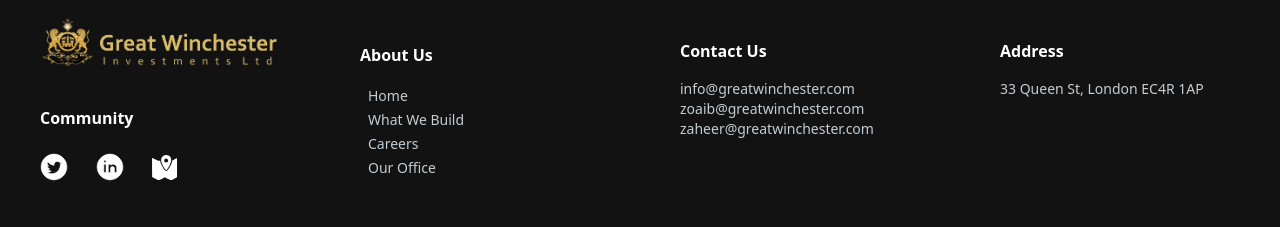
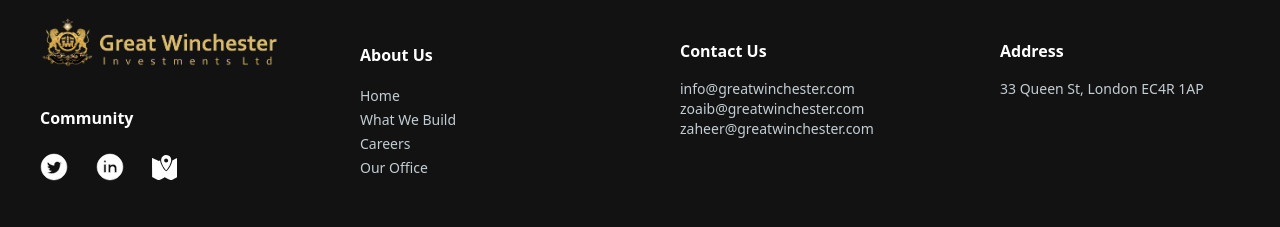
Before and after one commit to blackhorsese/Great-Winchester-2.0, a React (Create React App) app: page / in a window 1280 px wide. Shown: the part 4740-4967 px from the top of the page. Built offline with nearby package versions, Linux system fonts and the light colour scheme.

Commit message:
Update Footer.jsx

```diff
--- a/src/Pages/Home/Footer.jsx
+++ b/src/Pages/Home/Footer.jsx
@@ -74,14 +74,14 @@
                         <div className='pt-4'>
                             <div>
                                 <a
-                                    className='text-sm text-[#C3CDD3] md:pt-4 pt-2 pl-2 hover:text-[#d8bb6c] hover:font-semibold duration-150'
+                                    className='text-sm text-[#C3CDD3] md:pt-4 pt-2 hover:text-[#d8bb6c] hover:font-semibold duration-150'
                                     href="#home"
                                 >
                                     Home
                                 </a>
                             </div>
                             <div>
-                                <a className='text-sm text-[#C3CDD3] md:pt-4 pt-2 pl-2 hover:text-[#d8bb6c] hover:font-semibold duration-150'
+                                <a className='text-sm text-[#C3CDD3] md:pt-4 pt-2 hover:text-[#d8bb6c] hover:font-semibold duration-150'
                                     href="#about"
                                 >
                                     What We Build
@@ -89,14 +89,14 @@
                             </div>
                             <div>
                                 <a
-                                    className='text-sm text-[#C3CDD3] md:pt-4 pt-2 pl-2 hover:text-[#d8bb6c] hover:font-semibold duration-150'
+                                    className='text-sm text-[#C3CDD3] md:pt-4 pt-2 hover:text-[#d8bb6c] hover:font-semibold duration-150'
                                     href="#careers"
                                 >   Careers
                                 </a>
                             </div>
                             <div>
                                 <a
-                                    className='text-sm text-[#C3CDD3] md:pt-4 pt-2 pl-2 hover:text-[#d8bb6c] hover:font-semibold duration-150'
+                                    className='text-sm text-[#C3CDD3] md:pt-4 pt-2 hover:text-[#d8bb6c] hover:font-semibold duration-150'
                                     href="#office"
                                 >   Our Office
                                 </a>
```
